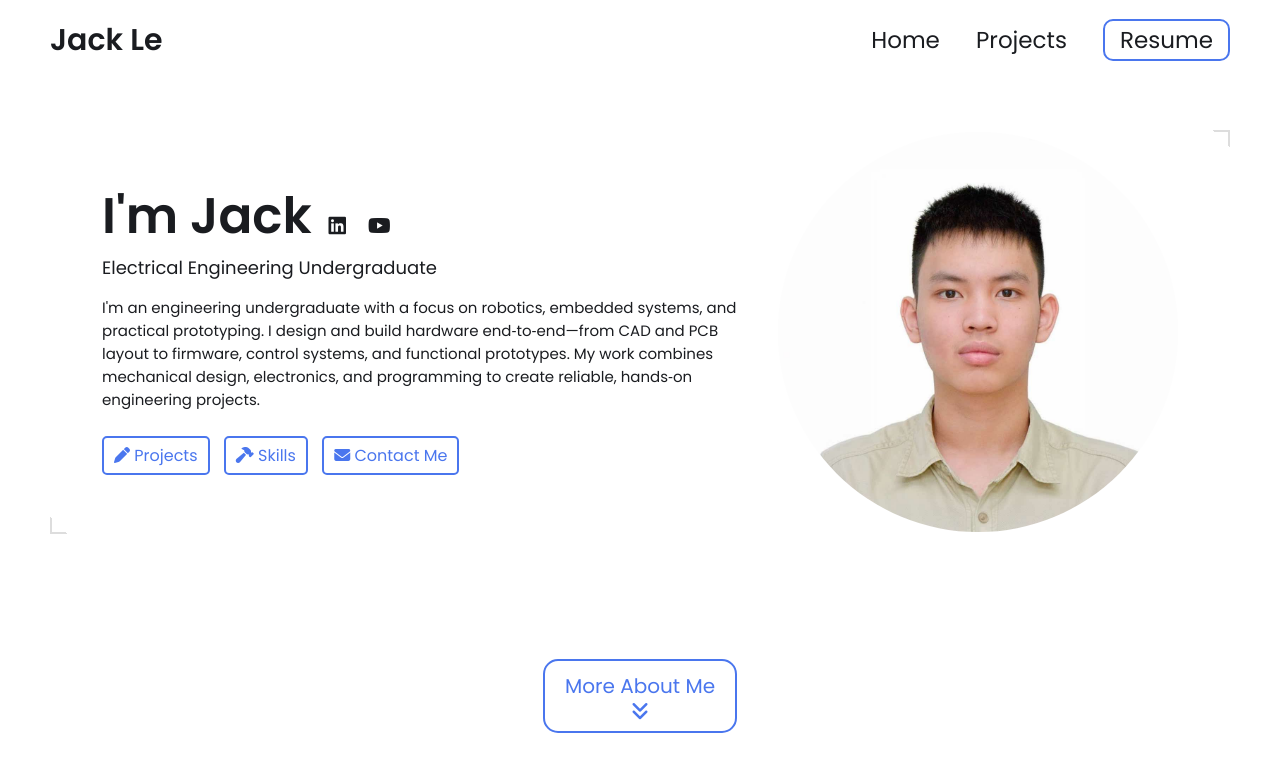
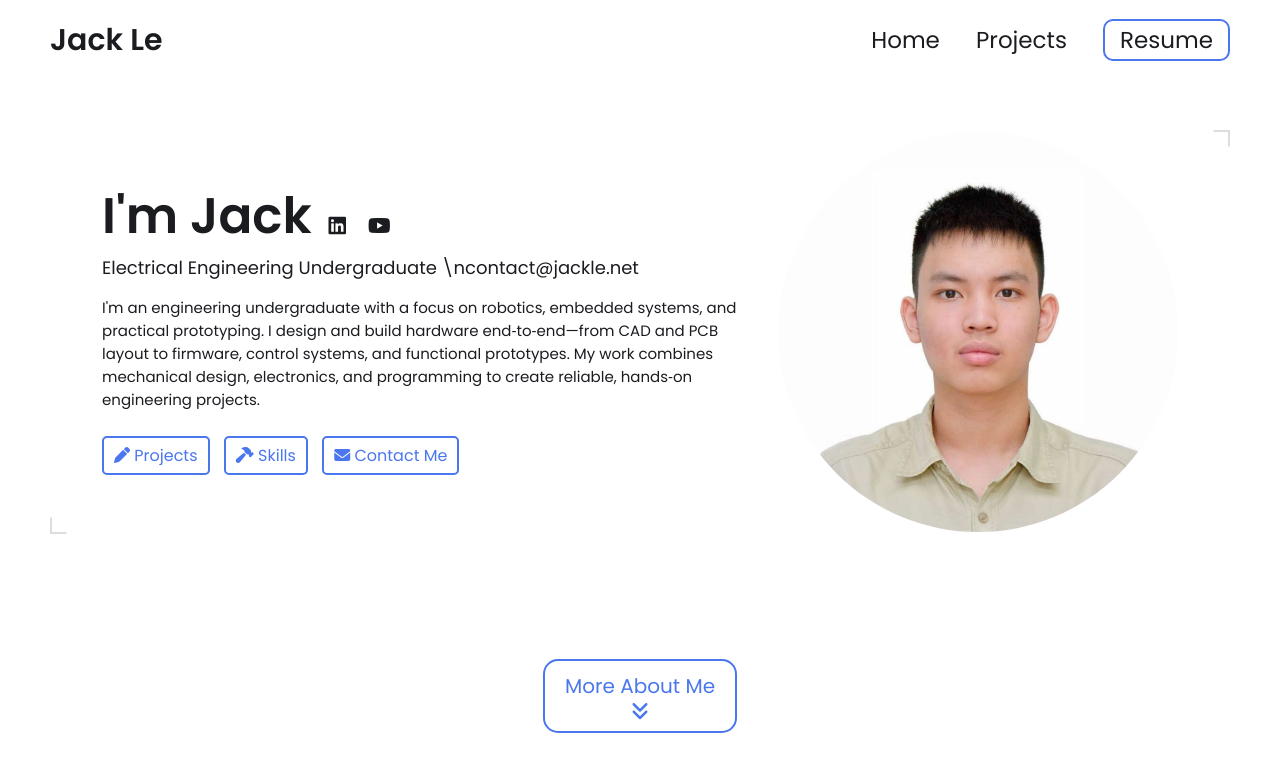
Before and after one commit to JL262626/jacklerobotics.com, a Jekyll site: the page built from index.html, in a window 1280 px wide and 900 px high. Shown: the top 772 px of the window. Built offline with Jekyll 4.4.1, drawn with Linux system fonts in a browser that asks for light colours.

Commit message:
Update _config.yml

```diff
--- a/_config.yml
+++ b/_config.yml
@@ -13,7 +13,7 @@ title: Jack Le's Portfolio # This is what shows up in the tab of the browser
 
 # Hero Section
 name: Jack Le
-headline: Electrical Engineering Undergraduate
+headline: Electrical Engineering Undergraduate \ncontact@jackle.net
 description: >- # dont remove this line. this will ignore all new lines until the next section
   I'm an engineering undergraduate with a focus on robotics, embedded systems, and practical prototyping. I design and build hardware end‑to‑end—from CAD and PCB layout to firmware, control systems, and functional prototypes. My work combines mechanical design, electronics, and programming to create reliable, hands‑on engineering projects.
 
```
